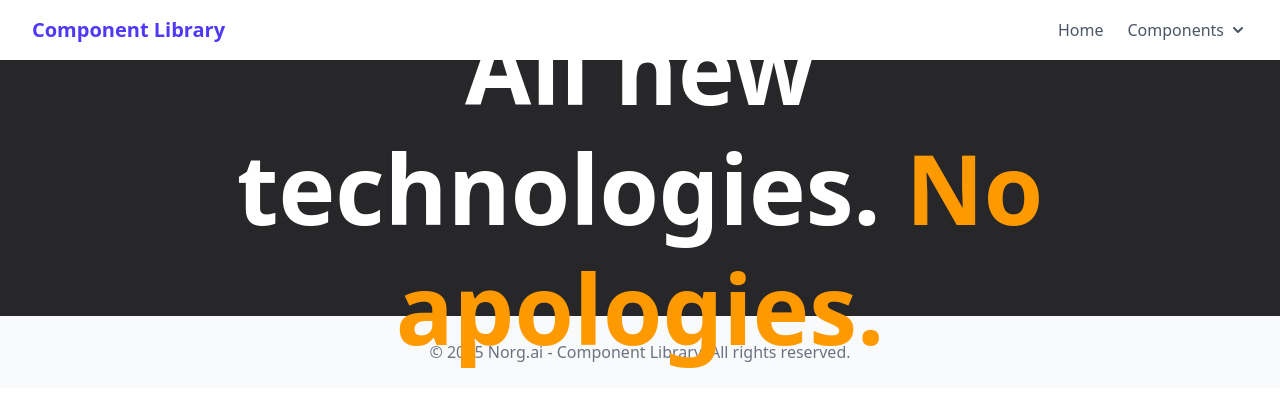
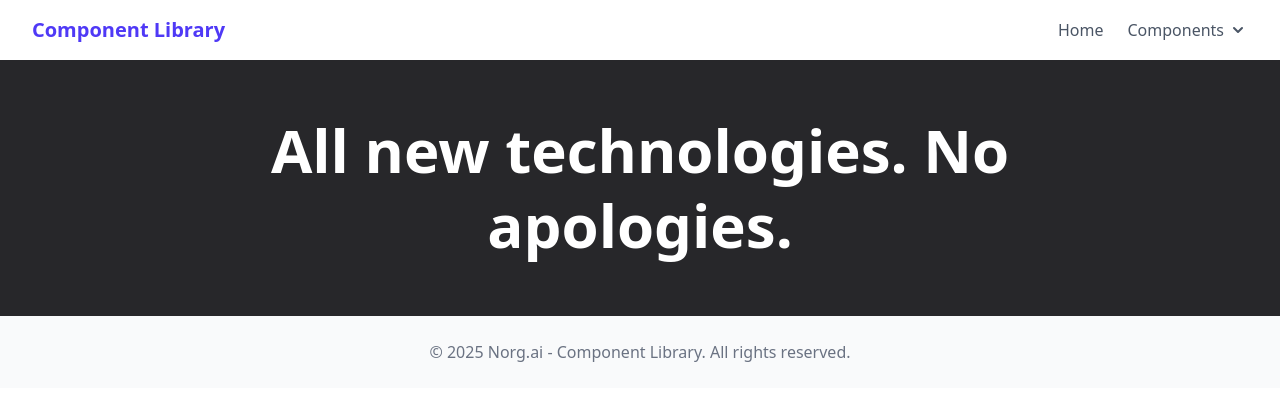
Before and after one commit to norgai/docbook-norg-starter-vite-components, a React (Vite) app: page /theme/conversion/components/mottocomponent in a window 1280 px wide. Shown: the top 406 px of the page. Built offline with nearby package versions, Linux system fonts and the light colour scheme.

Commit message:
AI_Knowledge Structures

```diff
--- a/src/components/theme/conversion/components/mottocomponent/figmaToCode.tsx
+++ b/src/components/theme/conversion/components/mottocomponent/figmaToCode.tsx
@@ -19,9 +19,9 @@ export default function MottoComponent() {
           data-layer="All new technologies. No apologies."
           className="absolute inset-0 flex items-center justify-center px-4"
         >
-          <h1 className="text-white text-4xl md:text-5xl lg:text-[96px] font-extrabold font-sans text-center leading-tight max-w-4xl">
-            All new technologies. <span className="text-amber-500">No apologies.</span>
-          </h1>
+          <div className="text-white text-4xl md:text-5xl lg:text-6xl font-extrabold font-Urbanist text-center leading-tight max-w-4xl">
+            All new technologies. No apologies.
+          </div>
         </div>
       </div>
     </div>
--- a/src/index.css
+++ b/src/index.css
@@ -1,7 +1,6 @@
 
 @import url('https://fonts.googleapis.com/css2?family=Urbanist:wght@400;500;600;700;800&display=swap');
 @import "tailwindcss";
-
 @theme {
   --font-urbanist: "Urbanist", sans-serif;
 }
```
